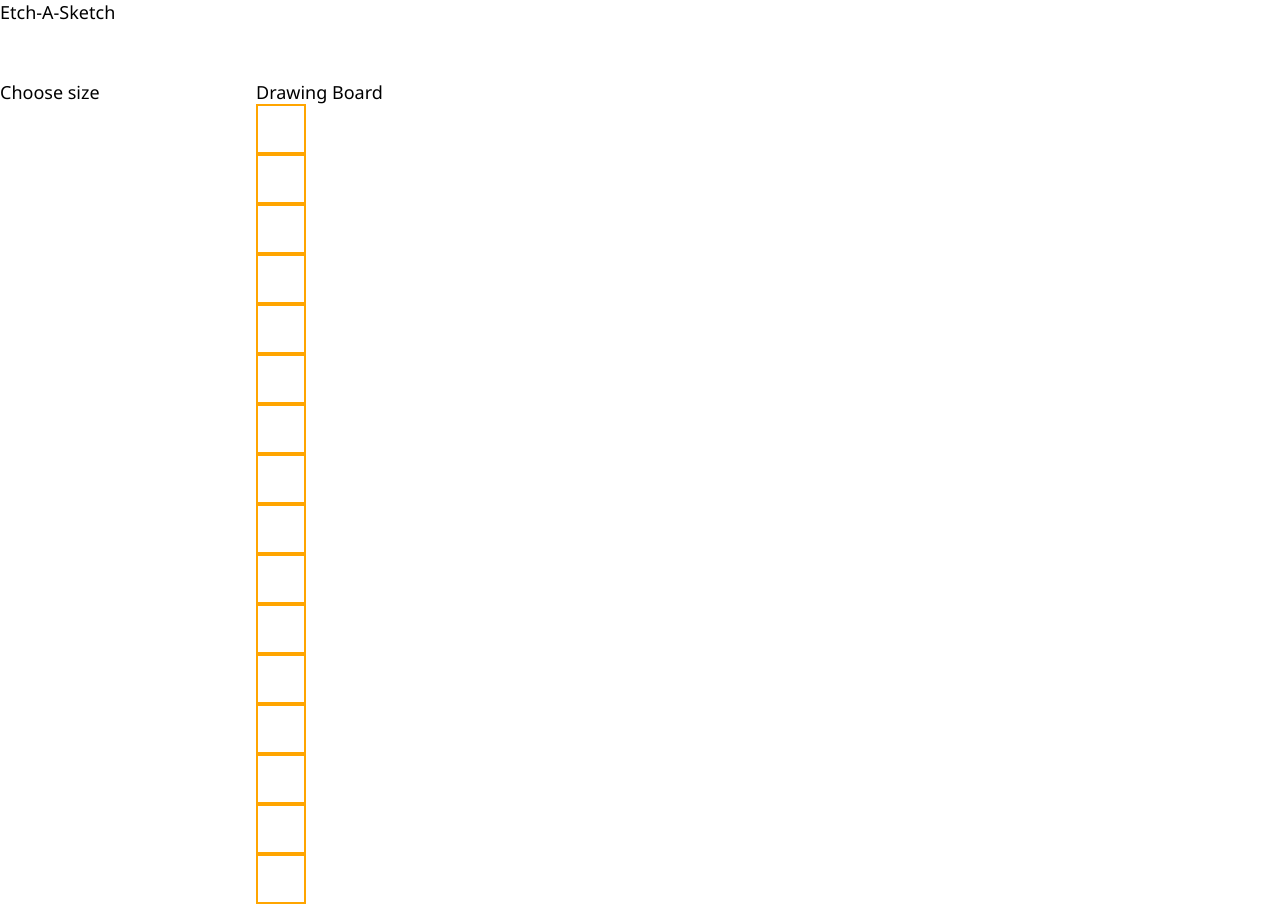
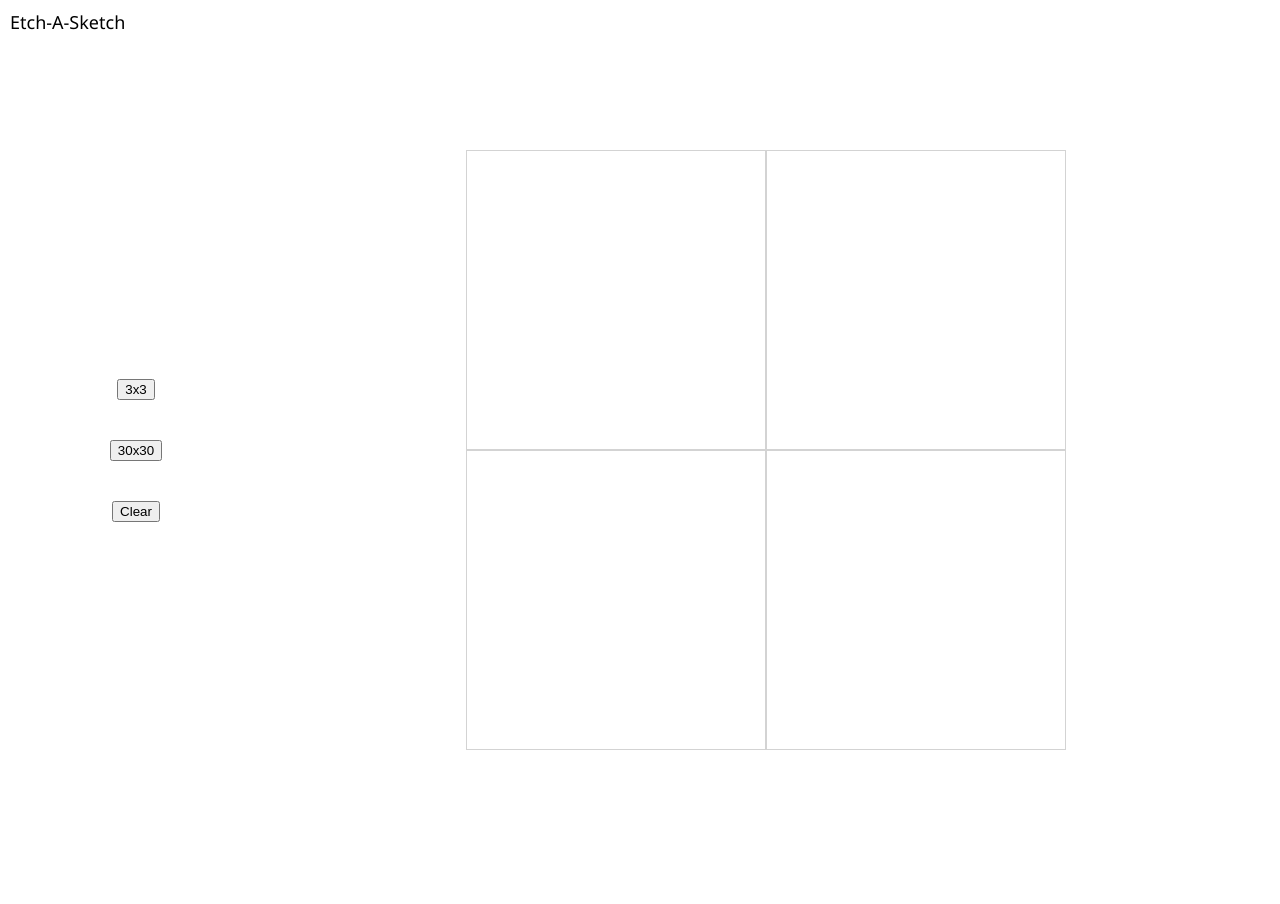
Before and after one commit to korobenkoss/etch-a-sketch, a plain HTML site: page index.html in a window 1280 px wide. After the commit the page ends 820 px from the top, so only its background shows below. Drawn offline with Linux system fonts and the light colour scheme.

Commit message:
Add drawing functionality

```diff
--- a/index.html
+++ b/index.html
@@ -11,8 +11,12 @@
 <body>
     <div class="layout">
         <div class="header">Etch-A-Sketch</div>
-        <div class="sidebar">Choose size</div>
-        <div class="sketchpad">Drawing Board</div>
+        <div class="sidebar">
+            <button id="3" class="buttons" value="3">3x3</button>
+            <button id="30" class="buttons" value="30">30x30</button>
+            <button id="clear">Clear</button>
+        </div>
+        <div class="sketchpad"></div>
     </div>
 </body>
 
--- a/script.js
+++ b/script.js
@@ -1,7 +1,41 @@
 const sketchpad = document.querySelector('.sketchpad');
+const buttons = document.querySelectorAll('.buttons');
 
-for(let i = 0; i < 16; i++){
-    const pixel = document.createElement('div');
-    pixel.style.cssText = 'height: 50px; width: 50px; border: 2px solid orange;'
-    sketchpad.appendChild(pixel);
+
+function drawPad(size=2){
+    document.querySelectorAll('.pixel').forEach(p => sketchpad.removeChild(p))
+
+    sketchpad.style.cssText = `grid-template-rows: repeat(${size}, 1fr);`
+    sketchpad.style.cssText = `grid-template-columns: repeat(${size}, 1fr);`
+    for(let i = 0; i < size * size; i++){
+        const pixel = document.createElement('div');
+        pixel.classList.add('pixel');
+        sketchpad.appendChild(pixel);
+    }
+
+    document.querySelectorAll('.pixel').forEach(pix => {
+        pix.addEventListener('mouseover', e => {
+            pix.style.cssText = 'background-color: black;'
+        })
+    })
 }
+
+drawPad();
+
+buttons.forEach(button => {
+    button.addEventListener('click', e => {
+        let size = button.value;
+        drawPad(size);
+        document.querySelectorAll('.pixel').forEach(pix => {
+            pix.addEventListener('click', e => {
+                pix.style.cssText = 'background-color: black;'
+            })
+        })
+    })
+})
+
+document.querySelector('#clear').addEventListener('click', e => {
+    document.querySelectorAll('.pixel').forEach(p => {
+        p.style.cssText = 'background-color: none';
+    })
+})
--- a/style.css
+++ b/style.css
@@ -6,6 +6,7 @@ body{
     font-family: 'Segoe UI', Tahoma, Geneva, Verdana, sans-serif;
     font-size: large;
     margin: 0;
+    padding: 10px;
 }
 
 .layout{
@@ -25,9 +26,30 @@ body{
 .sidebar{
     grid-area: sidebar;
     /* place-self: center; */
+    display: flex;
+    flex-direction: column;
+    justify-content: center;
+    align-items: center;
+}
+.sidebar>button{
+    margin: 20px;
 }
 
 .sketchpad{
     grid-area: sketchpad;
+    place-self: center;
+    height: 600px;
+    width: 600px;
     display: grid;
+    /* grid-template-columns: repeat(32, 1fr);
+    grid-template-rows: repeat(32, 1fr); */
 }
+
+.pixel{
+    border: 1px solid lightgrey;
+    height: 1fr;
+}
+
+.pixel:hover{
+    background-color: lightpink;
+}
```
